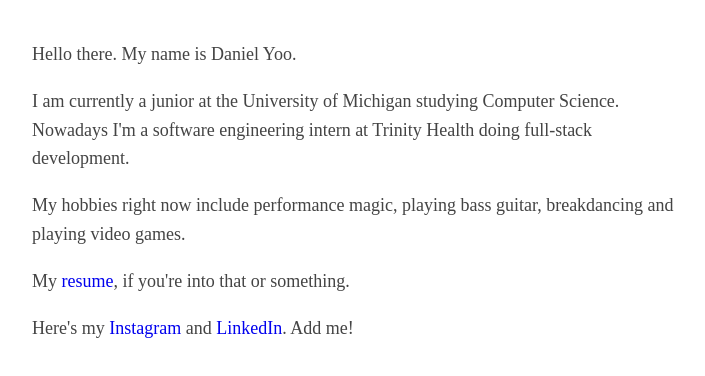
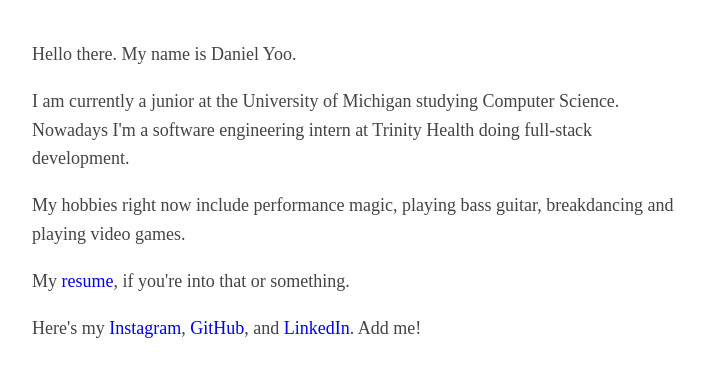
Before and after one commit to goldtomato/goldtomato.github.io, a plain HTML site: page index.html in a window 1280 px wide. Shown: the whole page, without its empty margins (283-988 px from the left). Drawn offline with Linux system fonts and the light colour scheme.

Commit message:
Added GitHub Link

```diff
--- a/index.html
+++ b/index.html
@@ -13,7 +13,8 @@
 		<p> My
 			<a href="resume.pdf" style="text-decoration: none;">resume</a>, if you're into that or something.
 		</p>
-		<p> Here's my <a href="https://www.instagram.com/dan.yoo" style="text-decoration: none;">Instagram</a> and
+		<p> Here's my <a href="https://www.instagram.com/dan.yoo" style="text-decoration: none;">Instagram</a>,
+			<a href="https://github.com/goldtomato" style="text-decoration: none;">GitHub</a>, and
 			<a href="https://www.linkedin.com/in/yoodan" style="text-decoration: none;">LinkedIn</a>. Add me!</p>
 	</body>
 </html>
```
